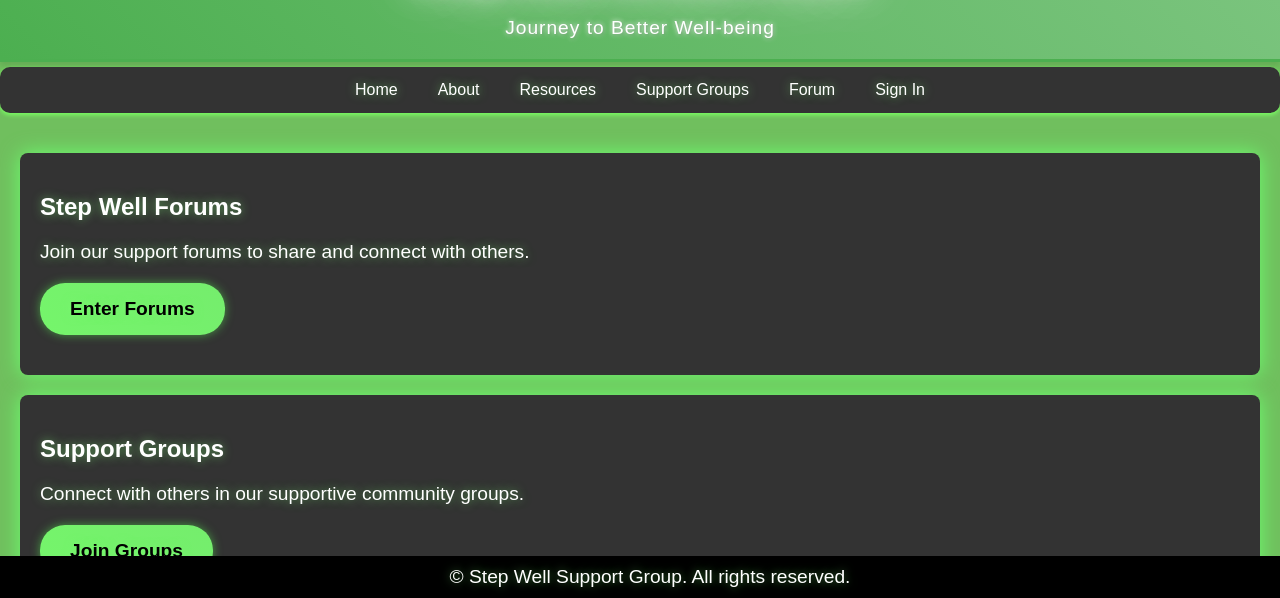
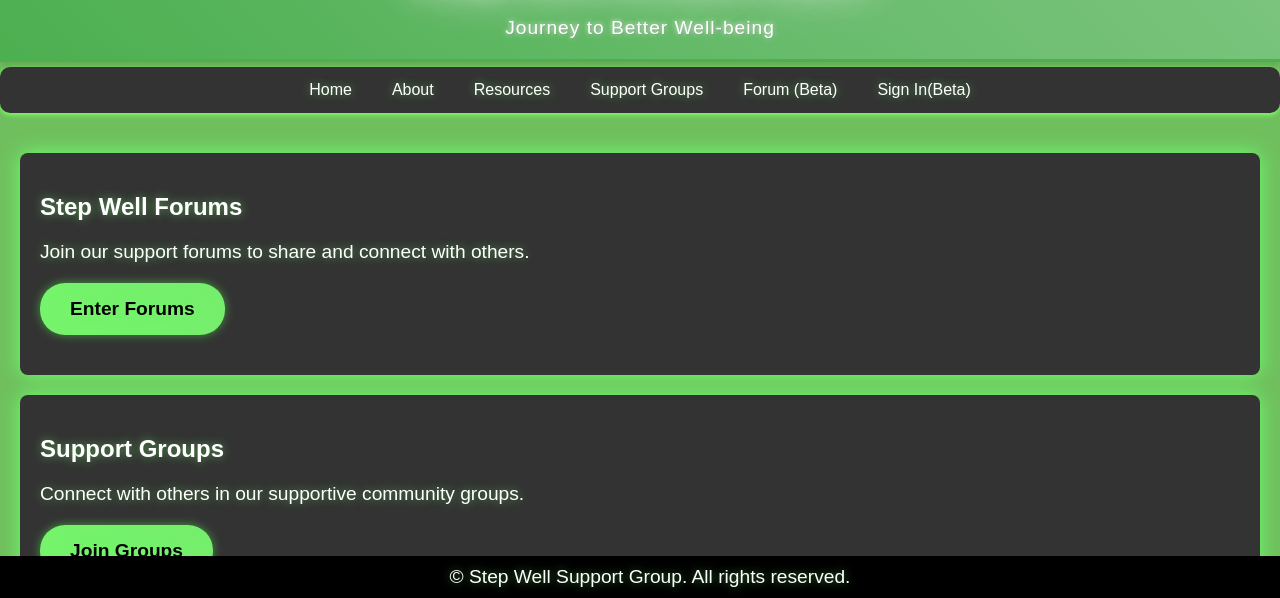
Before and after one commit to Anthony-Leon6/StepWell, a website: page index.html in a window 1280 px wide. Shown: the part 202-800 px from the top of the page. Drawn offline with Linux system fonts and the light colour scheme.

Commit message:
Update index.html

```diff
--- a/index.html
+++ b/index.html
@@ -103,8 +103,8 @@
             <li><a href="about.html">About</a></li>
             <li><a href="resources.html">Resources</a></li>
             <li><a href="groups.html">Support Groups</a></li>
-            <li><a href="forum.html">Forum</a></li>
-            <li><a href="signin.html">Sign In</a></li>
+            <li><a href="forum.html">Forum (Beta)</a></li>
+            <li><a href="signin.html">Sign In(Beta)</a></li>
         </ul>
     </nav>
     <main>
```
